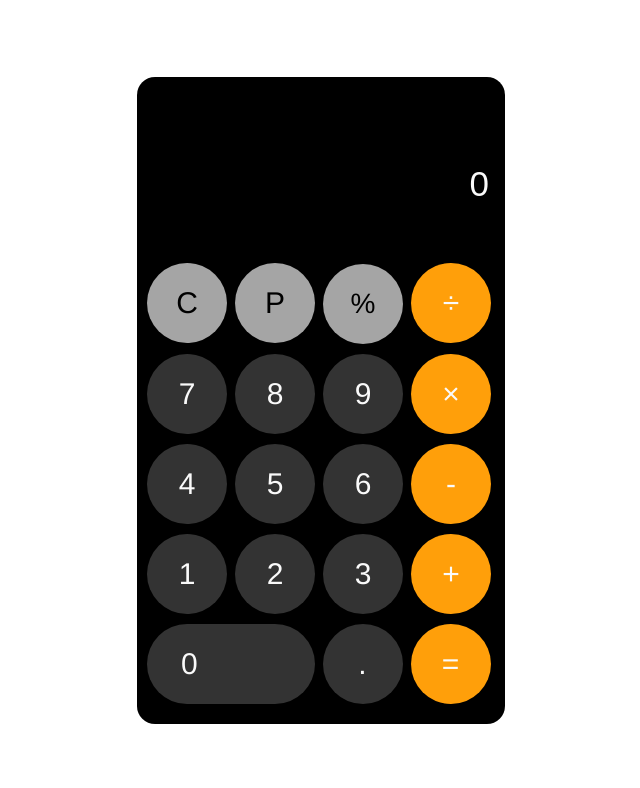
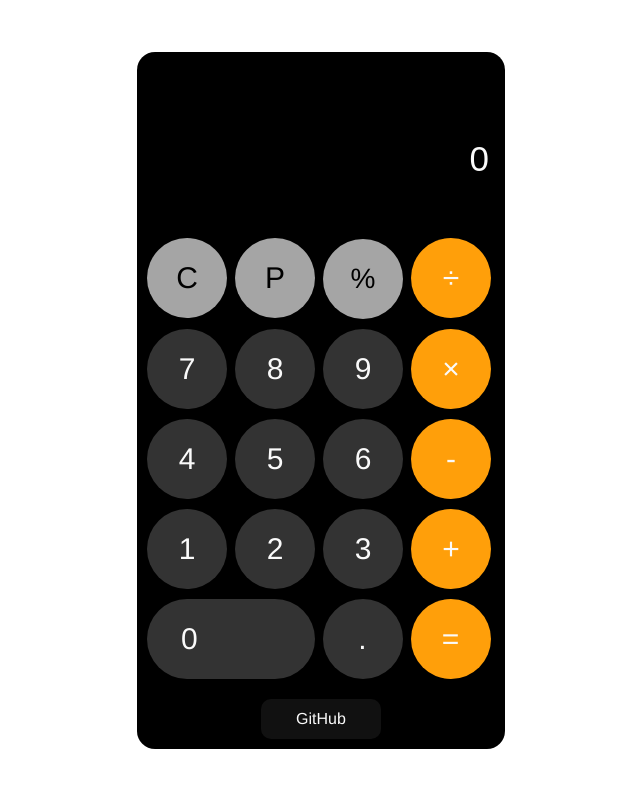
Before and after one commit to gireeswar18/Calculator, a plain HTML site: page index.html in a window 1280 px wide. Shown: the whole page, without its empty margins (319-959 px from the left). Drawn offline with Linux system fonts and the light colour scheme.

Commit message:
Added Git Button

```diff
--- a/index.html
+++ b/index.html
@@ -38,6 +38,7 @@
         <input type="button" class="btn3" id="dot" value="." onclick="display('.')"/>
         <input type="button" class="btn2" id="equal" value="=" onclick="calculate()"/>
       </form>
+      <center><button id="gitbtn" class="glow-on-hover"><a href="https://github.com/gireeswar18/Calculator" target="_blank">GitHub</a></button></center>
     </div>
   </body>
   <script src="script.js"></script>
--- a/style.css
+++ b/style.css
@@ -78,3 +78,75 @@ input[type="button"] {
 #percent {
   font-size: 28px;
 }
+
+#gitbtn {
+  margin-top: 10px;
+  border-radius: 20px;
+  height: 40px;
+  width: 120px;
+  font-family: helvetica;
+  font-size: 16px;
+  border: none;
+  background-color: #ff9f0a;
+  color: #fafafa;
+}
+
+a, a:visited {
+  text-decoration: none;
+  color: #fafafa;
+}
+
+.glow-on-hover {
+  width: 220px;
+  height: 50px;
+  border: none;
+  outline: none;
+  cursor: pointer;
+  position: relative;
+  z-index: 0;
+  border-radius: 10px;
+}
+
+.glow-on-hover:before {
+  content: '';
+  background: linear-gradient(45deg, #ff0000, #ff7300, #fffb00, #48ff00, #00ffd5, #002bff, #7a00ff, #ff00c8, #ff0000);
+  position: absolute;
+  top: -2px;
+  left:-2px;
+  background-size: 400%;
+  z-index: -1;
+  filter: blur(5px);
+  width: calc(100% + 4px);
+  height: calc(100% + 4px);
+  animation: glowing 20s linear infinite;
+  opacity: 0;
+  transition: opacity .3s ease-in-out;
+  border-radius: 10px;
+}
+
+
+.glow-on-hover:active:after {
+  background: transparent;
+}
+
+.glow-on-hover:hover:before {
+  opacity: 1;
+}
+
+.glow-on-hover:after {
+  z-index: -1;
+  content: '';
+  position: absolute;
+  width: 100%;
+  height: 100%;
+  background: #111;
+  left: 0;
+  top: 0;
+  border-radius: 10px;
+}
+
+@keyframes glowing {
+  0% { background-position: 0 0; }
+  50% { background-position: 400% 0; }
+  100% { background-position: 0 0; }
+}
```
